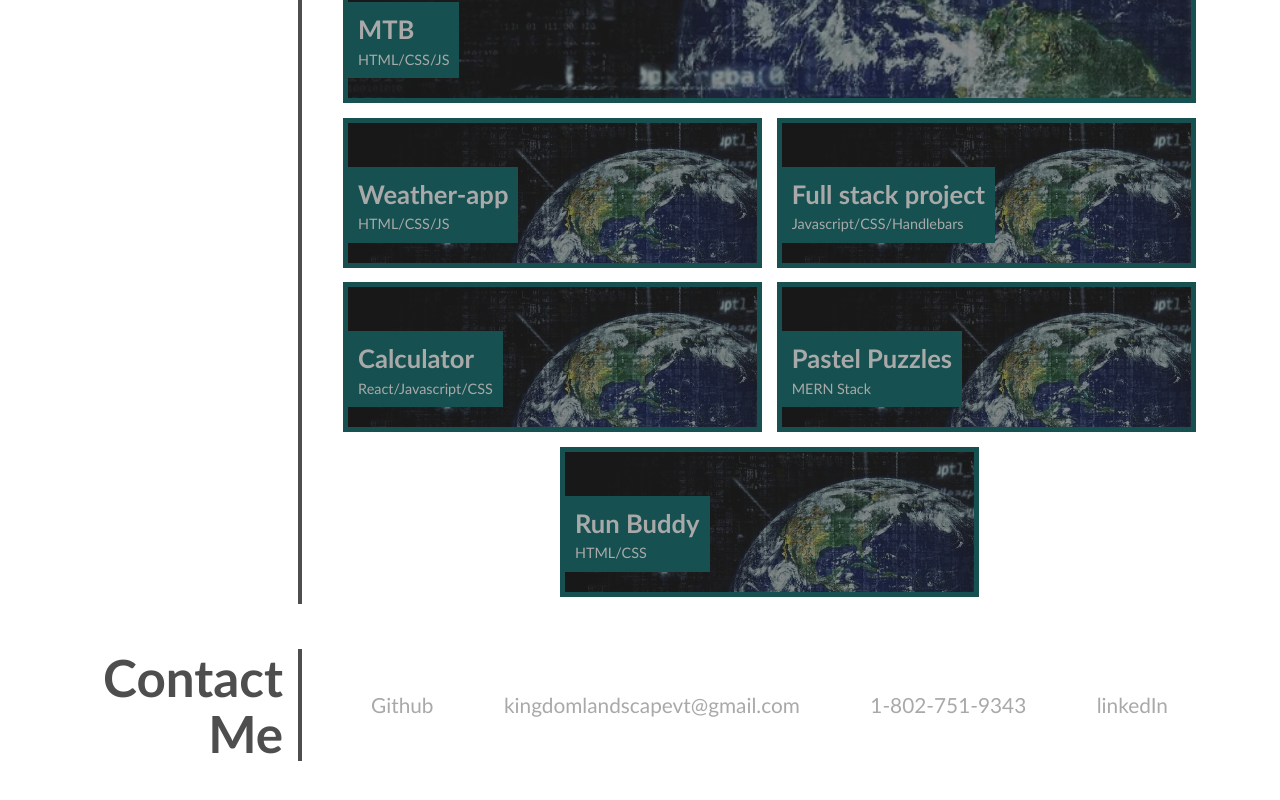
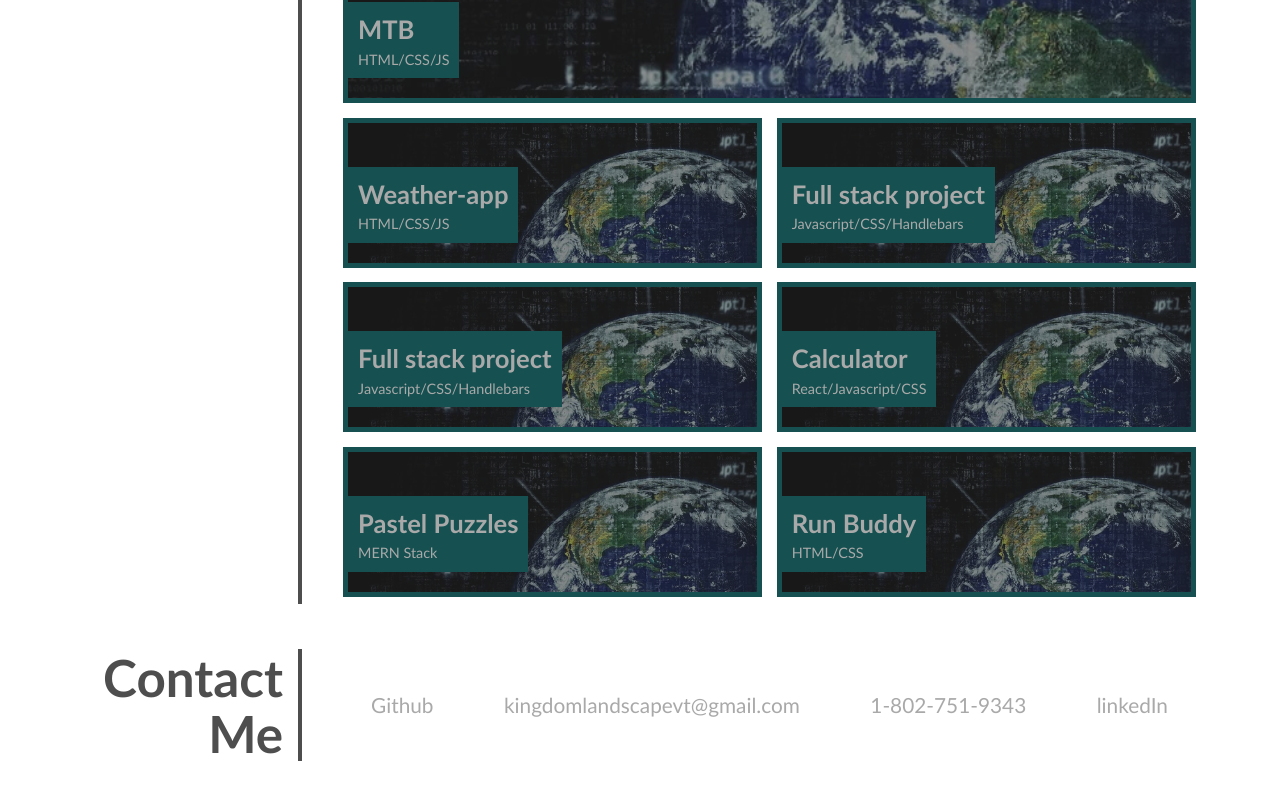
Before and after one commit to wyattlibby/react-portfolio, a React (Create React App) app in the folder react-portfolio/: page / in a window 1280 px wide. Shown: the part 871-1671 px from the top of the page. Built offline with nearby package versions, Linux system fonts and the light colour scheme.

Commit message:
added project 3

```diff
--- /dev/null
+++ b/package.json
@@ -0,0 +1,5 @@
+{
+  "dependencies": {
+    "gh-pages": "^3.2.3"
+  }
+}
--- a/react-portfolio/package.json
+++ b/react-portfolio/package.json
@@ -1,4 +1,5 @@
 {
+  "homepage": "https://wyattlibby.github.io/react-portfolio",
   "name": "react-portfolio",
   "version": "0.1.0",
   "private": true,
@@ -6,6 +7,7 @@
     "@testing-library/jest-dom": "^5.16.2",
     "@testing-library/react": "^12.1.3",
     "@testing-library/user-event": "^13.5.0",
+    "gh-pages": "^3.2.3",
     "react": "^17.0.2",
     "react-dom": "^17.0.2",
     "react-scripts": "5.0.0",
@@ -15,7 +17,9 @@
     "start": "react-scripts start",
     "build": "react-scripts build",
     "test": "react-scripts test",
-    "eject": "react-scripts eject"
+    "eject": "react-scripts eject",
+    "predeploy": "npm run build",
+    "deploy": "gh-pages -d build"
   },
   "eslintConfig": {
     "extends": [
--- a/react-portfolio/src/components/Main.js
+++ b/react-portfolio/src/components/Main.js
@@ -54,6 +54,13 @@ function Main(){
                     </div>
                 </a>
 
+                <a href="https://gramcam1.herokuapp.com/" className="flex-item led">
+                    <div>
+                        <h3>Full stack project</h3>
+                        <span>Javascript/CSS/Handlebars</span>
+                    </div>
+                </a>
+
                 <a href="#" className="flex-item calc">
                     <div>
                         <h3>Calculator</h3>
```
Also changed, not shown: 2 other files (tests, documents, lock files or other folders).
